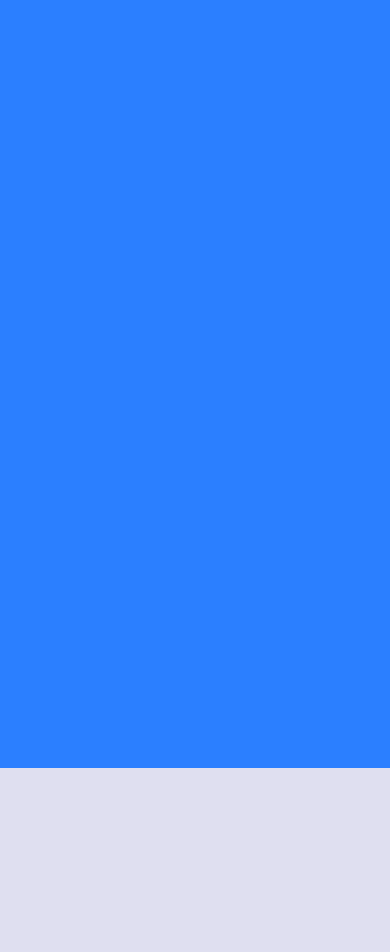
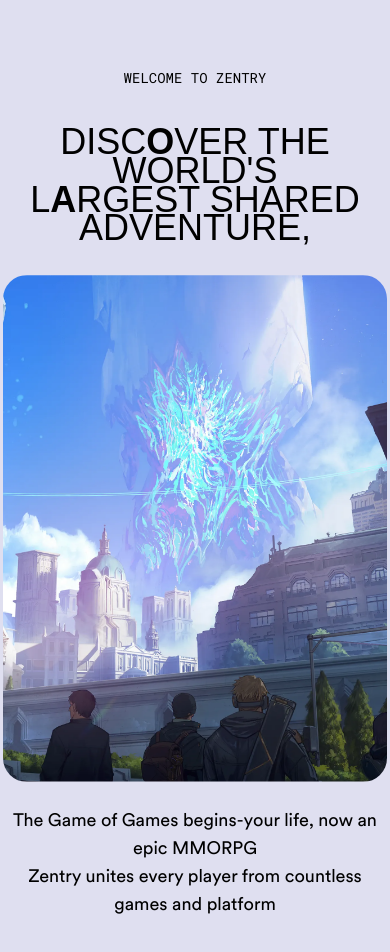
Before and after one commit to Dhananjoy333/Awwwards, a Next.js app: page / in a window 390 px wide. Shown: the part 920-1872 px from the top of the page. Before the commit the page ends 1688 px from the top, so only its background shows below. Built offline with nearby package versions, Linux system fonts and the light colour scheme.

Commit message:
about section scroll image expand implemented

```diff
--- /dev/null
+++ b/app/_components/About.tsx
@@ -0,0 +1,60 @@
+'use client'
+import { useGSAP } from '@gsap/react'
+import Image from 'next/image'
+import gsap from 'gsap'
+import { ScrollTrigger } from 'gsap/all'
+import AnimatedTitle from './AnimatedTitle'
+
+gsap.registerPlugin(ScrollTrigger)
+
+function About() {
+
+    useGSAP(()=>{
+        const clipAnimation = gsap.timeline({
+            scrollTrigger: {
+                trigger: '#clip',
+                start: 'center center',
+                end: '+=800 center',
+                scrub: 0.5,
+                pin: true,
+                pinSpacing: true,
+            }
+        })
+        clipAnimation.to('.mask-clip-path',{
+            width: '100vw',
+            height: '100vh',
+            borderRadius: 0
+        })
+    })
+
+  return (
+    <div id='about' className='min-h-screen w-screen'>
+        <div className='relative mb-8 mt-36 flex flex-col items-center gap-5'>
+            <h2 className='font-general text-sm uppercase md:text-[10px]'>
+                Welcome to Zentry
+            </h2>
+            <AnimatedTitle/>
+
+            <div className='about-subtext'>
+                <p> The Game of Games begins-your life, now an epic MMORPG</p>
+                <p>
+                    Zentry unites every player from countless games and platform
+                </p>
+            </div>
+        </div>
+        <div className='h-dvh w-screen' id='clip'>
+            <div className='mask-clip-path about-image' >
+                <Image
+                    src='/img/about.webp'
+                    alt='background'
+                    width={4000}
+                    height={4000}
+                    className='absolute left-0 top-0 size-full object-cover'
+                />
+            </div>
+        </div>
+    </div>
+  )
+}
+
+export default About
--- /dev/null
+++ b/app/_components/AnimatedTitle.tsx
@@ -0,0 +1,11 @@
+import React from "react";
+
+function AnimatedTitle() {
+  return (
+    <div className="mt-5 text-center text-4xl uppercase leading-[0.8] md:text-[6rem]">
+      Disc<b>o</b>ver the world&apos;s <br /> l<b>a</b>rgest shared adventure,
+    </div>
+  );
+}
+
+export default AnimatedTitle;
--- a/app/_components/Hero.tsx
+++ b/app/_components/Hero.tsx
@@ -1,5 +1,5 @@
 'use client'
-import { useEffect, useRef, useState } from "react"
+import { useRef, useState } from "react"
 import Button from "./Button"
 import { TiLocationArrow } from "react-icons/ti"
 import { useGSAP } from "@gsap/react"
--- a/app/page.tsx
+++ b/app/page.tsx
@@ -1,10 +1,11 @@
 import Hero from '@/app/_components/Hero'
+import About from './_components/About';
 
 export default function Home() {
   return (
     <main className='relative min-h-screen w-screen overflow-x-hidden'>
       <Hero/>
-      <section className='z-0 min-h-screen bg-blue-500'/>
+      <About/>
     </main>
   );
 }
```
